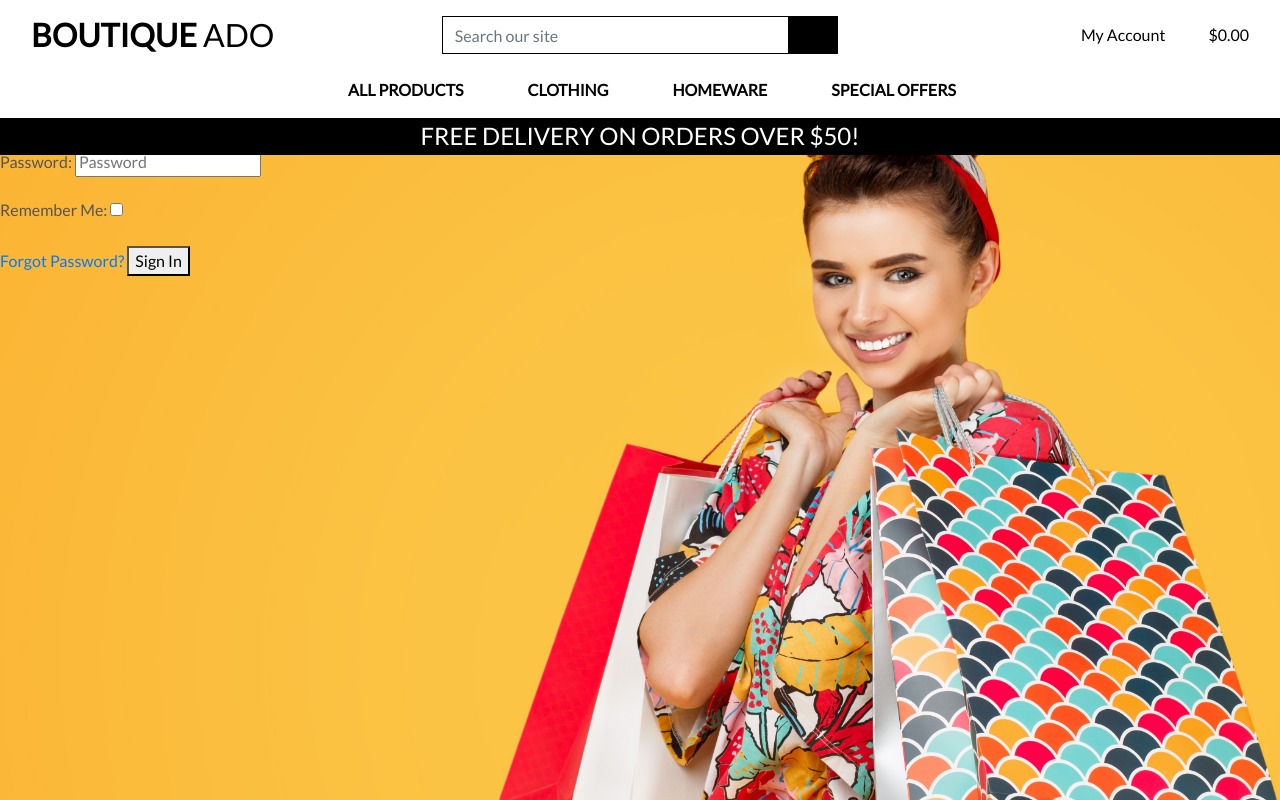
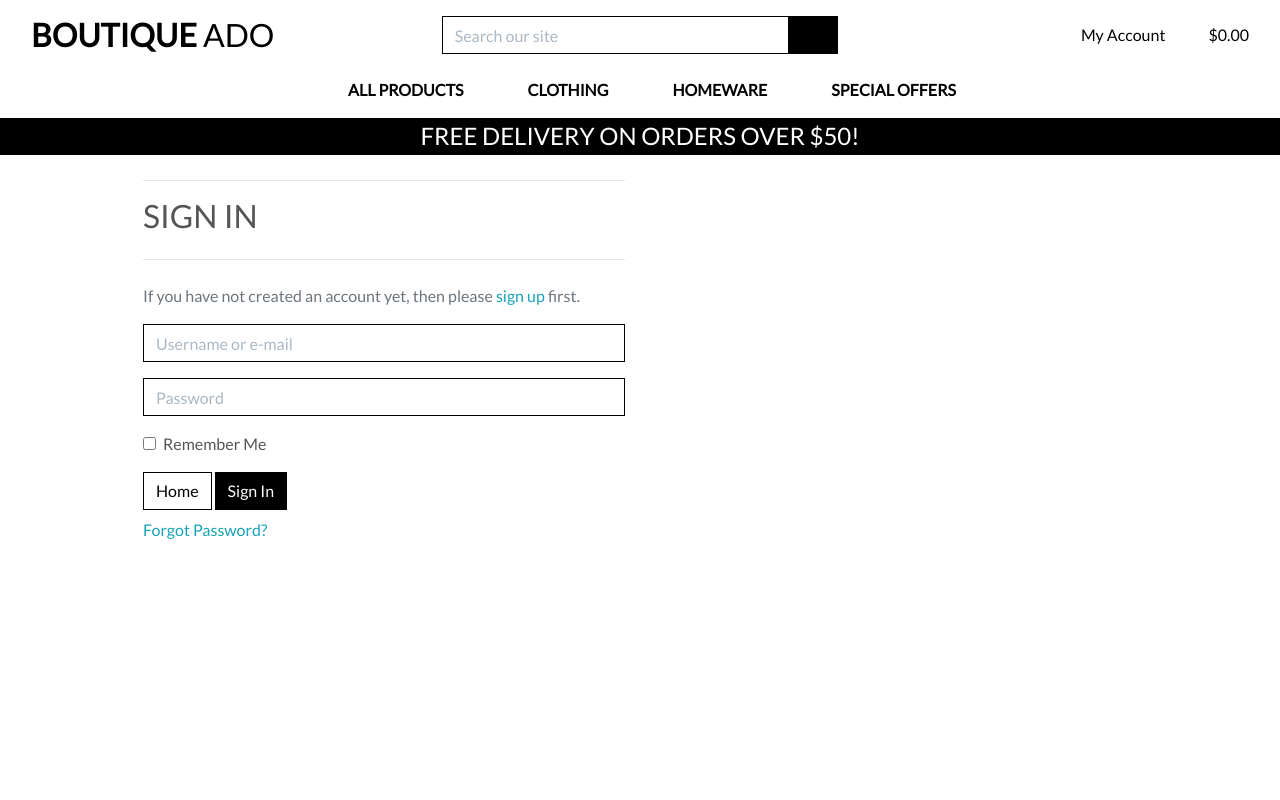
Before and after one commit to tstyer/boutique_ado, a Django app: page /accounts/login/ in a window 1280 px wide. Run offline with Django 3.2, Linux system fonts and the light colour scheme; some libraries are stand-ins or nearby versions.

Commit message:
update allauth temps and test profiles

```diff
--- a/profiles/templates/profiles/profile.html
+++ b/profiles/templates/profiles/profile.html
@@ -23,4 +23,5 @@
                 <hr>
             </div>
         </div>
+        {{ profile }}
 {% endblock %}
--- a/static/css/base.css
+++ b/static/css/base.css
@@ -43,6 +43,7 @@ body {
     color: black !important; /* use important to override link colors for <a> elements */
     border: 1px solid black;
 }
+
 .btn-outline-black:hover,
 .btn-outline-black:active,
 .btn-outline-black:focus {
@@ -101,6 +102,10 @@ a.category-badge > span.badge:hover {
     cursor: pointer;
 }
 
+input[name='q']::placeholder {
+    color: #aab7c4;
+}
+
 /* ------------------------------- bootstrap toasts */
 
 .message-container {
@@ -119,7 +124,6 @@ a.category-badge > span.badge:hover {
 }
 
 /* from CSS-tricks.com: https://css-tricks.com/snippets/css/css-triangle/ */
-
 .arrow-up {
     width: 0;
     height: 0;
@@ -170,7 +174,6 @@ a.category-badge > span.badge:hover {
     overflow-y: auto;
 }
 
-
 /* -------------------------------- Media Queries */
 
 /* Slightly larger container on xl screens */
@@ -178,6 +181,60 @@ a.category-badge > span.badge:hover {
   .container {
     max-width: 80%;
   }
+}
+
+/* Allauth form formatting */
+
+.allauth-form-inner-content p {
+    margin-top: 1.5rem; /* mt-4 */
+    color: #6c757d; /* text-secondary */
+}
+
+.allauth-form-inner-content input {
+    border-color: #000;
+    border-radius: 0;
+}
+
+.allauth-form-inner-content label:not([for='id_remember']) {
+    display: none;
+}
+
+.allauth-form-inner-content input::placeholder {
+    color: #aab7c4;
+}
+
+.allauth-form-inner-content button,
+.allauth-form-inner-content input[type='submit'] {
+	/* btn */
+	display: inline-block;
+    font-weight: 400;
+    color: #fff;
+    text-align: center;
+    vertical-align: middle;
+    -webkit-user-select: none;
+    -moz-user-select: none;
+    -ms-user-select: none;
+    user-select: none;
+    background-color: #000;
+    border: 1px solid #000;
+    padding: .375rem .75rem;
+    font-size: 1rem;
+    line-height: 1.5;
+    border-radius: 0;
+
+    /* standard bootstrap btn transitions */
+    transition: color .15s ease-in-out,background-color .15s ease-in-out,border-color .15s ease-in-out,box-shadow .15s ease-in-out;
+}
+
+.allauth-form-inner-content button:hover,
+.allauth-form-inner-content input[type='submit']:hover {
+	color: #fff;
+    background-color: #222;
+    border-color: #222;
+}
+
+.allauth-form-inner-content a {
+	color: #17a2b8; /* text-info */
 }
 
 /* fixed top navbar only on medium and up */
--- a/templates/allauth/account/base.html
+++ b/templates/allauth/account/base.html
@@ -1 +1,15 @@
 {% extends "base.html" %}
+
+{% block content %}
+    <div class="container header-container">
+        <div class="overlay"></div>
+        <div class="row">
+            <div class="col-12 col-md-6">
+                <div class="allauth-form-inner-content">
+                    {% block inner_content %}
+                    {% endblock %}
+                </div>
+            </div>
+        </div>
+    </div>
+{% endblock %}
--- a/templates/allauth/account/email_confirm.html
+++ b/templates/allauth/account/email_confirm.html
@@ -6,8 +6,10 @@
 {% block head_title %}{% trans "Confirm E-mail Address" %}{% endblock %}
 
 
-{% block content %}
-<h1>{% trans "Confirm E-mail Address" %}</h1>
+{% block inner_content %}
+<hr>
+<h2 class="logo-font mb-4">{% trans "Confirm E-mail Address" %}</h2>
+<hr>
 
 {% if confirmation %}
 
--- a/templates/allauth/account/login.html
+++ b/templates/allauth/account/login.html
@@ -5,9 +5,11 @@
 
 {% block head_title %}{% trans "Sign In" %}{% endblock %}
 
-{% block content %}
+{% block inner_content %}
 
-<h1>{% trans "Sign In" %}</h1>
+<hr>
+<h2 class="logo-font mb-4">{% trans "Sign In" %}</h2>
+<hr>
 
 {% get_providers as socialaccount_providers %}
 
@@ -35,12 +37,15 @@ for a {{ site_name }} account and sign in below:{% endblocktrans %}</p>
 
 <form class="login" method="POST" action="{% url 'account_login' %}">
   {% csrf_token %}
-  {{ form.as_p }}
+  {{ form|crispy }}
   {% if redirect_field_value %}
   <input type="hidden" name="{{ redirect_field_name }}" value="{{ redirect_field_value }}" />
   {% endif %}
-  <a class="button secondaryAction" href="{% url 'account_reset_password' %}">{% trans "Forgot Password?" %}</a>
+  <a class="btn btn-outline-black rounded-0" href="{% url 'home' %}">Home</a>
   <button class="primaryAction" type="submit">{% trans "Sign In" %}</button>
+  <p class="mt-2">
+    <a class="button secondaryAction" href="{% url 'account_reset_password' %}">{% trans "Forgot Password?" %}</a>
+  </p>
 </form>
 
 {% endblock %}
--- a/templates/base.html
+++ b/templates/base.html
@@ -84,7 +84,7 @@
               {% if request.user.is_superuser %}
               <a href="" class="dropdown-item">Product Management</a>
               {% endif %}
-              <a href="" class="dropdown-item">My Profile</a>
+              <a href="{% url 'profile' %}" class="dropdown-item">My Profile</a>
               <a href="{% url 'account_logout' %}" class="dropdown-item">Logout</a>
               {% else %}
               <a href="{% url 'account_signup' %}" class="dropdown-item">Register</a>
@@ -128,7 +128,6 @@
 
   {% if messages %}
   <div class="message-container">
-
       {% for message in messages %}
           {% with message.level as level %}
               {% if level == 40 %}
```
Also changed, not shown: profiles/views.py (+7 -2 lines), templates/allauth/account/account_inactive.html (+4 -3 lines).
